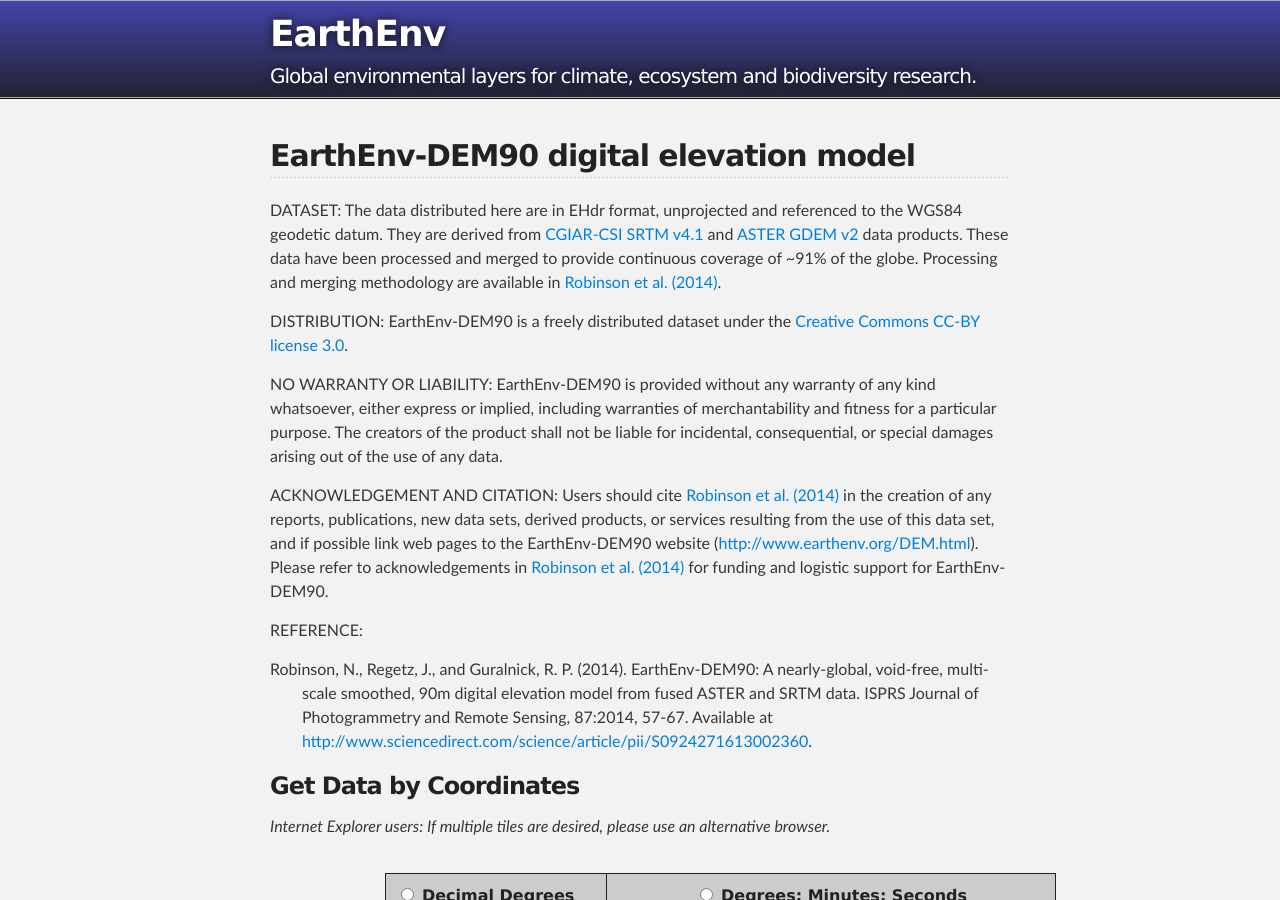
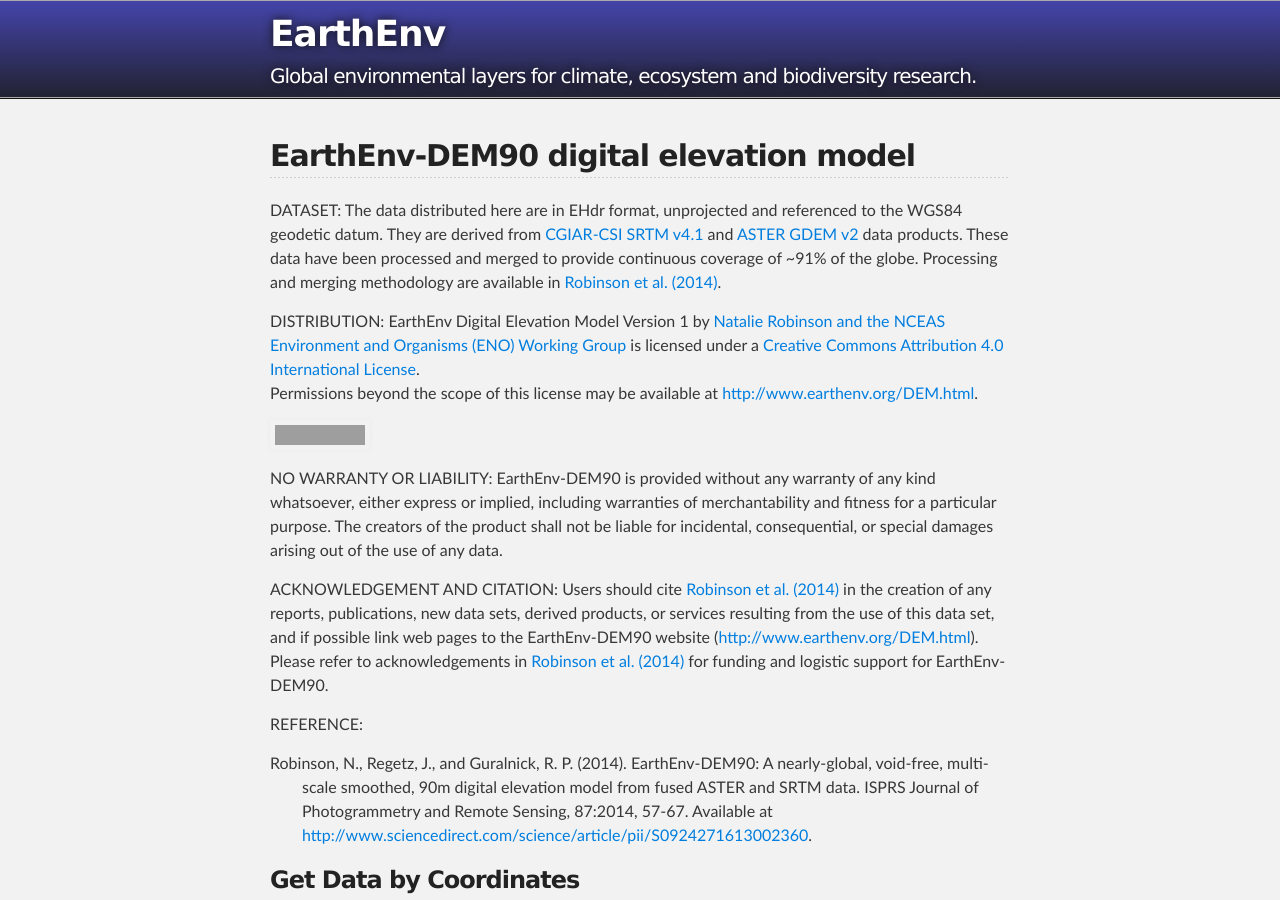
Before and after one commit to earthenv/earthenv.github.io, a Jekyll site: the page built from DEM.html, in a window 1280 px wide and 900 px high. Built offline with Jekyll 4.4.1, drawn with Linux system fonts in a browser that asks for light colours; grey boxes are pictures that could not be loaded.

Commit message:
Updated license text for the DEM page.

```diff
--- a/DEM.html
+++ b/DEM.html
@@ -18,8 +18,9 @@
 available in
 <a href="http://www.sciencedirect.com/science/article/pii/S0924271613002360">Robinson et al. (2014)</a>.</p>
 
-<p>DISTRIBUTION: EarthEnv-DEM90 is a freely distributed dataset under the
-<a href="http://creativecommons.org/licenses/by/3.0/us/">Creative Commons CC-BY license 3.0</a>.</p>
+<p>DISTRIBUTION: <span xmlns:dct="http://purl.org/dc/terms/" href="http://purl.org/dc/dcmitype/Dataset" property="dct:title" rel="dct:type">EarthEnv Digital Elevation Model Version 1</span> by <a xmlns:cc="http://creativecommons.org/ns#" href="http://www.earthenv.org/DEM.html" property="cc:attributionName" rel="cc:attributionURL">Natalie Robinson and the NCEAS Environment and Organisms (ENO) Working Group</a> is licensed under a <a rel="license" href="http://creativecommons.org/licenses/by/4.0/">Creative Commons Attribution 4.0 International License</a>.
+<br />Permissions beyond the scope of this license may be available at <a xmlns:cc="http://creativecommons.org/ns#" href="http://www.earthenv.org/DEM.html" rel="cc:morePermissions">http://www.earthenv.org/DEM.html</a>.</p>
+<a rel="license" href="http://creativecommons.org/licenses/by/4.0/"><img alt="Creative Commons License" style="border-width:0; margin: 0;" src="http://i.creativecommons.org/l/by/4.0/88x31.png" /></a>
 
 <p>NO WARRANTY OR LIABILITY: EarthEnv-DEM90 is provided without any warranty
 of any kind whatsoever, either express or implied, including warranties of
```
